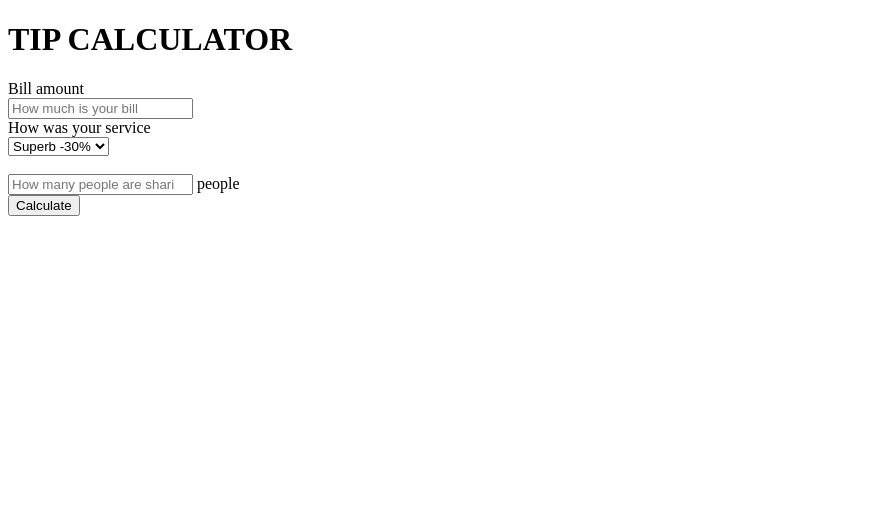
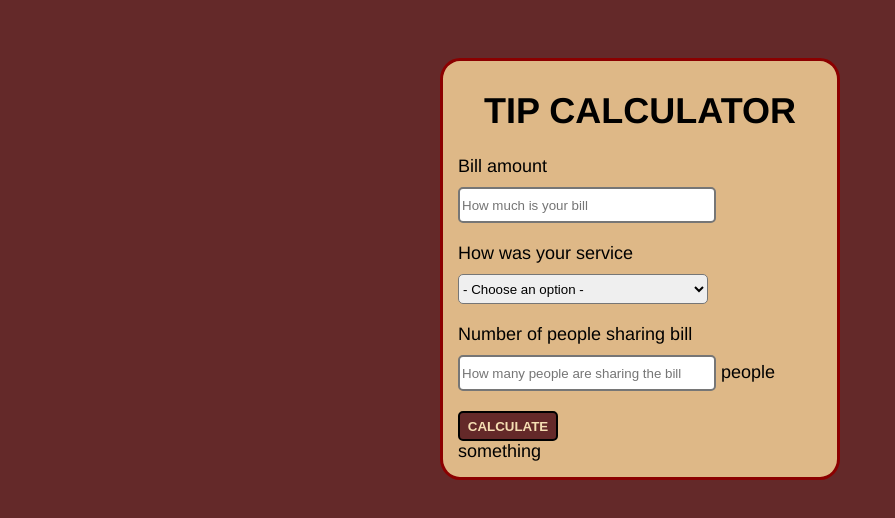
Before and after one commit to Abdulazeez-Dolapo/Tip-Calculator, a plain HTML site: page index.html in a window 1280 px wide. Shown: the whole page, without its empty margins (0-895 px from the left). Drawn offline with Linux system fonts and the light colour scheme.

Commit message:
Did some little modifications in styling the app

```diff
--- a/index.html
+++ b/index.html
@@ -4,20 +4,24 @@
     <meta charset="UTF-8">
     <meta name="viewport" content="width=device-width, initial-scale=1.0">
     <meta http-equiv="X-UA-Compatible" content="ie=edge">
+    <link rel="stylesheet" href="style.css">
     <title>Tip Calculator</title>
 </head>
 <body>
     <div class="container">
 
-        <form action="">
+        <form action="" id="form">
 
             <h1>TIP CALCULATOR</h1>
 
             <label for="">Bill amount</label><br>
+
             <input type="number" placeholder="How much is your bill" required><br>
 
             <label for="">How was your service</label><br>
-            <select name="" id="" required>
+
+            <select name="" id="drop-down" required>
+                <option>- Choose an option -</option>
                 <option value="0.3">Superb -30%</option>
                 <option value="0.25">Good -25%</option>
                 <option value="0.2">Meh -20%</option>
@@ -25,15 +29,17 @@
                 <option value="0.1">Terrible -10%</option>
             </select><br>
 
-            <label for="Number of people sharing bill"></label><br>
+            <label for="">Number of people sharing bill</label><br>
+
             <input type="number" placeholder="How many people are sharing the bill" required> people<br>
 
-            <button id="calculate">Calculate</button>
+            <button id="calculate"><strong>CALCULATE</strong></button><br>
 
-            <span id="result"></span>
+            <span id="result">something</span>
 
         </form>
 
+        <script src="tipCalc.js"></script>
     </div>
 </body>
 </html>
--- a/style.css
+++ b/style.css
@@ -1,7 +1,7 @@
 body {
     background-color: rgb(100, 41, 41);
     font-family: Helvetica, arial, sans-serif;
-    font-size: 20px;
+    font-size: 18px;
     padding-top: 50px;
 }
 
@@ -19,7 +19,10 @@ body {
     border-style: solid;
     border-color: darkred;
     font-family: Helvetica, arial, sans-serif;
+}
 
+h1 {
+    text-align: center;
 }
 
 #form input[type="number"],
@@ -28,7 +31,8 @@ body {
     height: 30px;
     border-radius: 5px;
     border-style: solid;
-    margin-top: 20px;
+    margin-bottom: 20px;
+    margin-top: 10px;
 }
 
 #form button {
@@ -39,5 +43,9 @@ body {
     text-align: center;
     border-style: solid;
     border-radius: 5px;
-    margin-top: 20px;
 }
+
+#form input[type="number"],
+#drop-down, #form button :hover {
+    cursor: pointer;
+}
```
